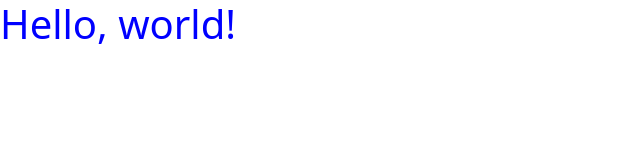
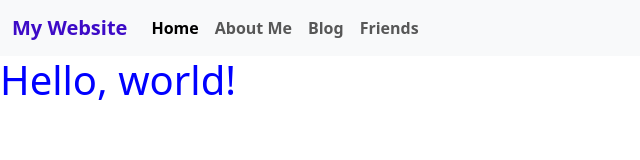
Before and after one commit to Spoopetor/spoopetor.github.io, a website: page index.html in a window 1280 px wide. Shown: the whole page, without its empty margins (0-640 px from the left). Drawn offline with nearby package versions, Linux system fonts and the light colour scheme.

Commit message:
Added Navbar and updated common.css reference in index.html

```diff
--- a/index.html
+++ b/index.html
@@ -5,9 +5,33 @@
     <meta name="viewport" content="width=device-width, initial-scale=1">
     <title>Web</title>
     <link href="https://cdn.jsdelivr.net/npm/bootstrap@5.3.8/dist/css/bootstrap.min.css" rel="stylesheet" integrity="sha384-sRIl4kxILFvY47J16cr9ZwB07vP4J8+LH7qKQnuqkuIAvNWLzeN8tE5YBujZqJLB" crossorigin="anonymous">
-    <link rel="stylesheet" type="text/css" href="css/index.css">
+    <link rel="stylesheet" type="text/css" href="css/common.css">
   </head>
   <body>
+    <nav class="navbar navbar-expand-lg bg-body-tertiary">
+    <div class="container-fluid">
+        <a class="navbar-brand" href="#">My Website</a>
+        <button class="navbar-toggler" type="button" data-bs-toggle="collapse" data-bs-target="#navbarSupportedContent" aria-controls="navbarSupportedContent" aria-expanded="false" aria-label="Toggle navigation">
+        <span class="navbar-toggler-icon"></span>
+        </button>
+        <div class="collapse navbar-collapse" id="navbarSupportedContent">
+        <ul class="navbar-nav me-auto mb-2 mb-lg-0">
+            <li class="nav-item">
+            <a class="nav-link active" aria-current="page" href="#">Home</a>
+            </li>
+            <li class="nav-item">
+            <a class="nav-link" href="#">About Me</a>
+            </li>
+            <li class="nav-item">
+            <a class="nav-link" href="#">Blog</a>
+            </li>
+            <li class="nav-item">
+            <a class="nav-link" href="#">Friends</a>
+            </li>
+        </ul>
+        </div>
+    </div>
+    </nav>
     <h1>Hello, world!</h1>
     <script src="https://cdn.jsdelivr.net/npm/bootstrap@5.3.8/dist/js/bootstrap.bundle.min.js" integrity="sha384-FKyoEForCGlyvwx9Hj09JcYn3nv7wiPVlz7YYwJrWVcXK/BmnVDxM+D2scQbITxI" crossorigin="anonymous"></script>
   </body>
```
